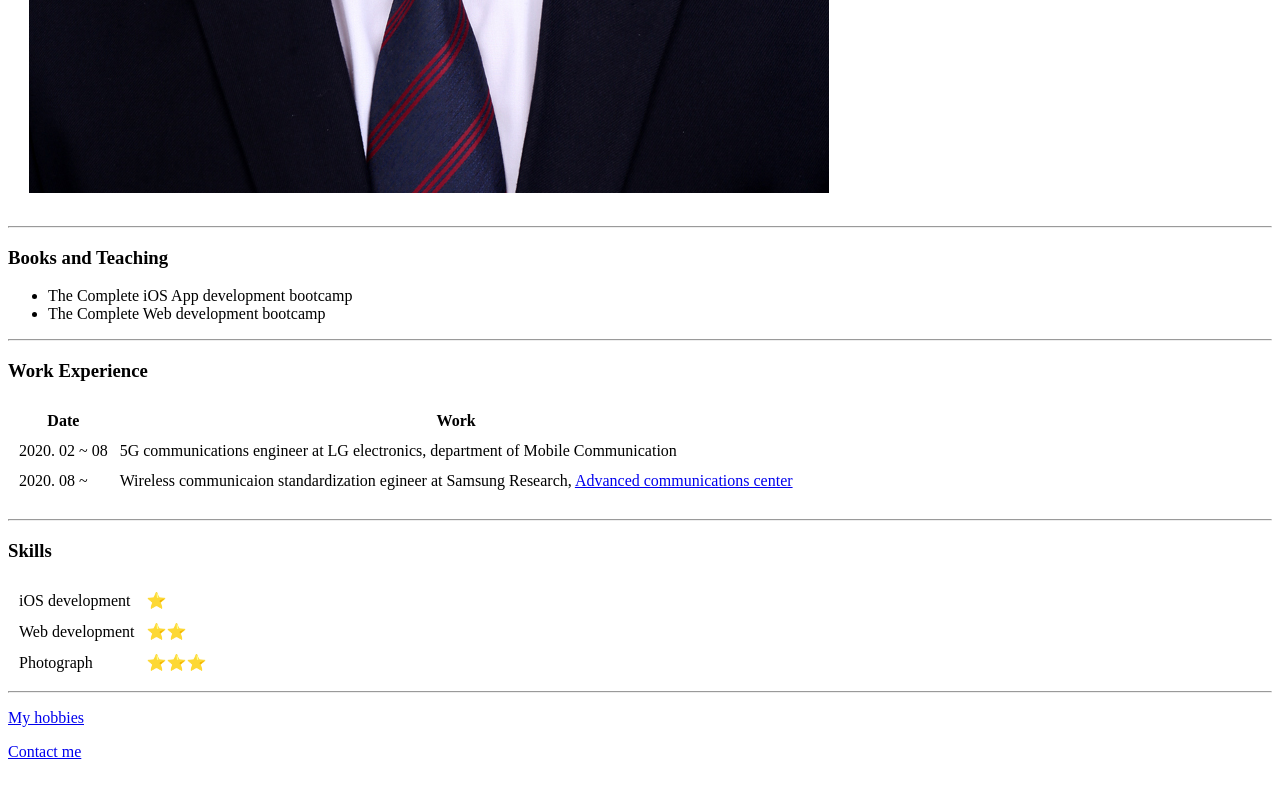
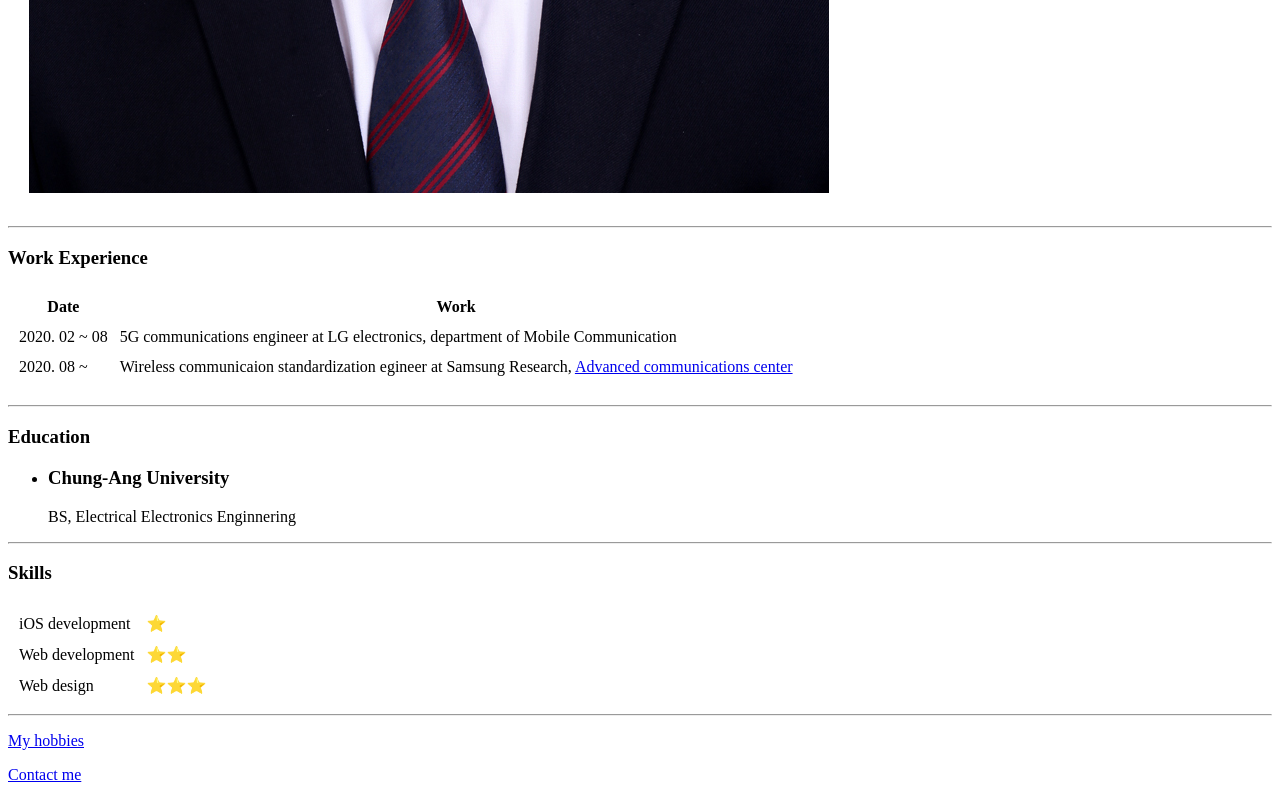
Before and after one commit to Jaeminjoshkim/CV, a plain HTML site: page index.html in a window 1280 px wide. Shown: the part 963-1763 px from the top of the page. Before the commit the page ends 1740 px from the top, so only its background shows below. Drawn offline with Linux system fonts and the light colour scheme.

Commit message:
Update index.html

```diff
--- a/index.html
+++ b/index.html
@@ -11,22 +11,12 @@
     <tr>
       <td><img src="jaemin_picture.jpg" space="1" alt="Jaemin"></td>
       <td><h1>Jaemin Josh Kim</h1>
-      <p><em>Founder and CTO of the <strong>Medical platform</strong></em> </p>
+      <p><em><strong>System enginner</strong></em> </p>
       <p> Wireless communications standardization engineer with primary focus on physical layer design working at <a href="https://research.samsung.com/"Samsung Research>Samsung Research.</a></p>
       </td>
     </tr>
   </table>
-  <hr>
-  <h3>Books and Teaching</h3>
-  <ul>
-  <li>
-    The Complete iOS App development bootcamp
-  </li>
-  <li>
-    The Complete Web development bootcamp
-  </li>
-  </ul>
-  <hr />
+<hr>
   <h3> <b>Work Experience</b> </h3>
   <table cellspacing="10">
     <thead>
@@ -48,6 +38,15 @@
    <tr>
     </tr>
   </table>
+
+  <hr>
+  <h3>Education</h3>
+  <ul>
+  <li>
+    <h3>Chung-Ang University</h3>
+    BS, Electrical Electronics Enginnering
+  </li>
+  </ul>
   <hr />
   <h3>Skills</h3>
     <table cellspacing="10">
@@ -60,7 +59,7 @@
                 <td>⭐⭐</td>
             </tr>
             <tr>
-                <td>Photograph</td>
+                <td>Web design</td>
                 <td>⭐⭐⭐</td>
             </tr>
     </table>
```
